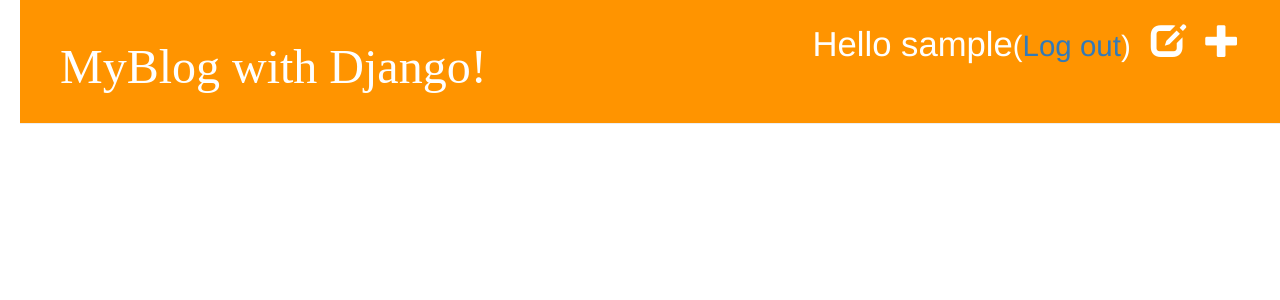
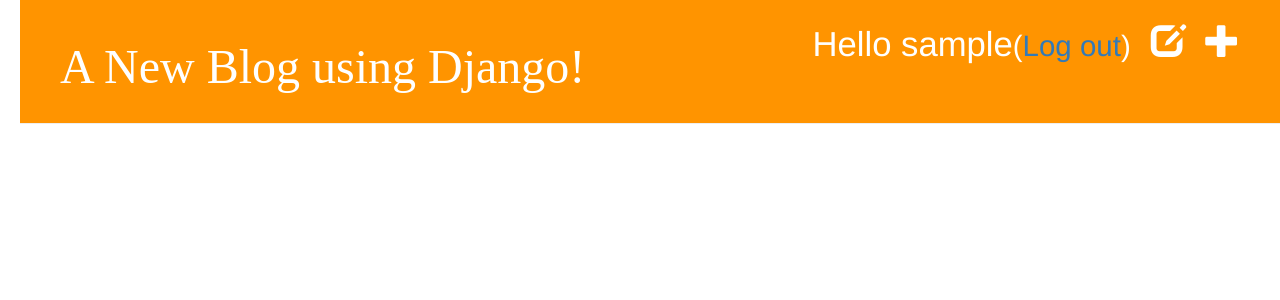
Before and after one commit to bamuhrez/myBlog, a Django app: a page that uses blog/templates/blog/base.html in a window 1280 px wide. Shown: the top 300 px of the page. Run offline with Django 3.2, Linux system fonts and the light colour scheme; the visitor is signed in with stand-in values (Sample User, id 1); data that the repository does not hold is empty; some libraries are stand-ins or nearby versions.

Commit message:
New Comment

```diff
--- a/blog/templates/blog/base.html
+++ b/blog/templates/blog/base.html
@@ -22,7 +22,7 @@
             <a href="{% url 'django.contrib.auth.views.login' %}" class="top-menu"><span class="glyphicon glyphicon-lock"></span></a>
         {% endif %}
 
-        <h1><a href="{% url 'blog.views.post_list' %}">MyBlog with Django!</a></h1>
+        <h1><a href="{% url 'blog.views.post_list' %}">A New Blog using Django!</a></h1>
 
     </div>
 
```
